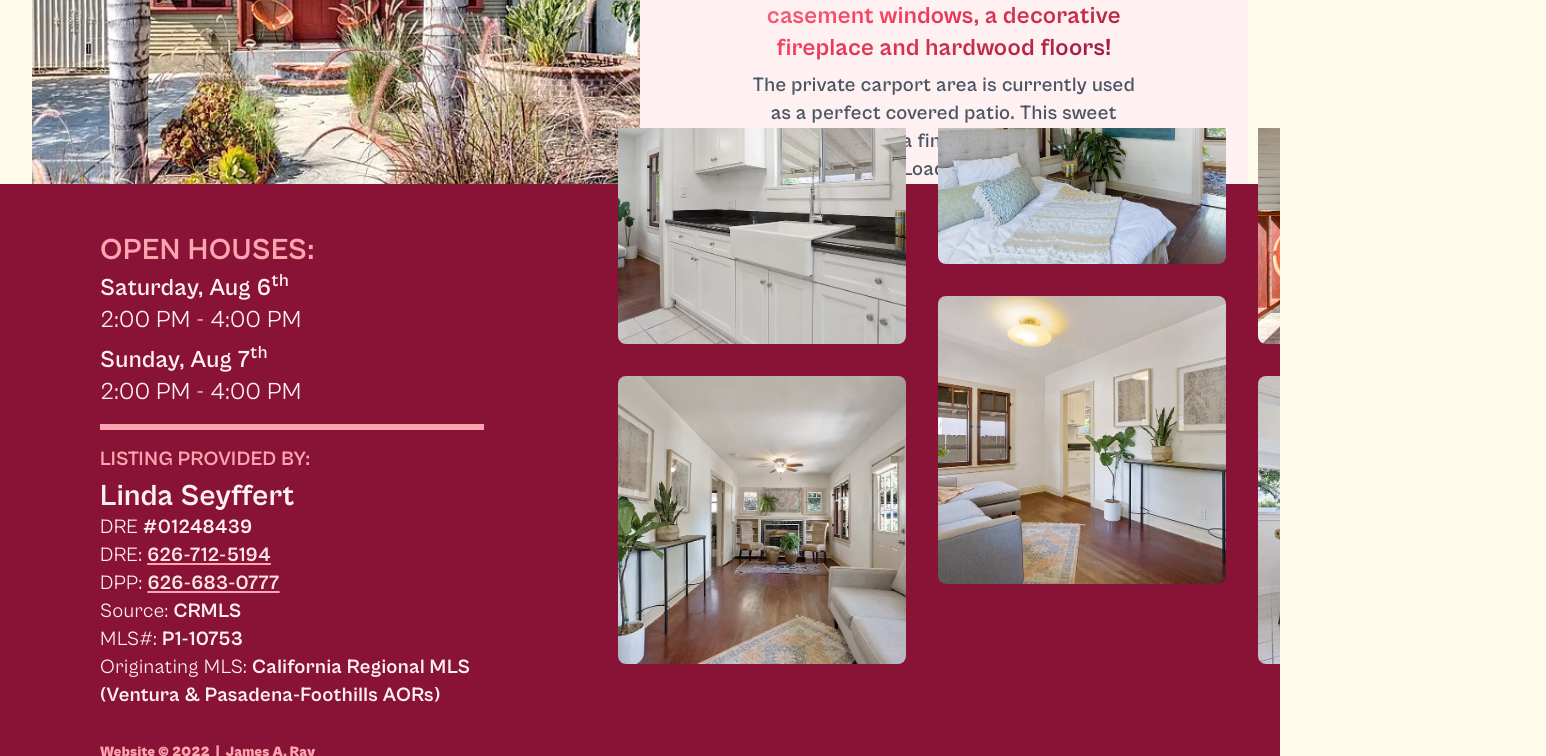
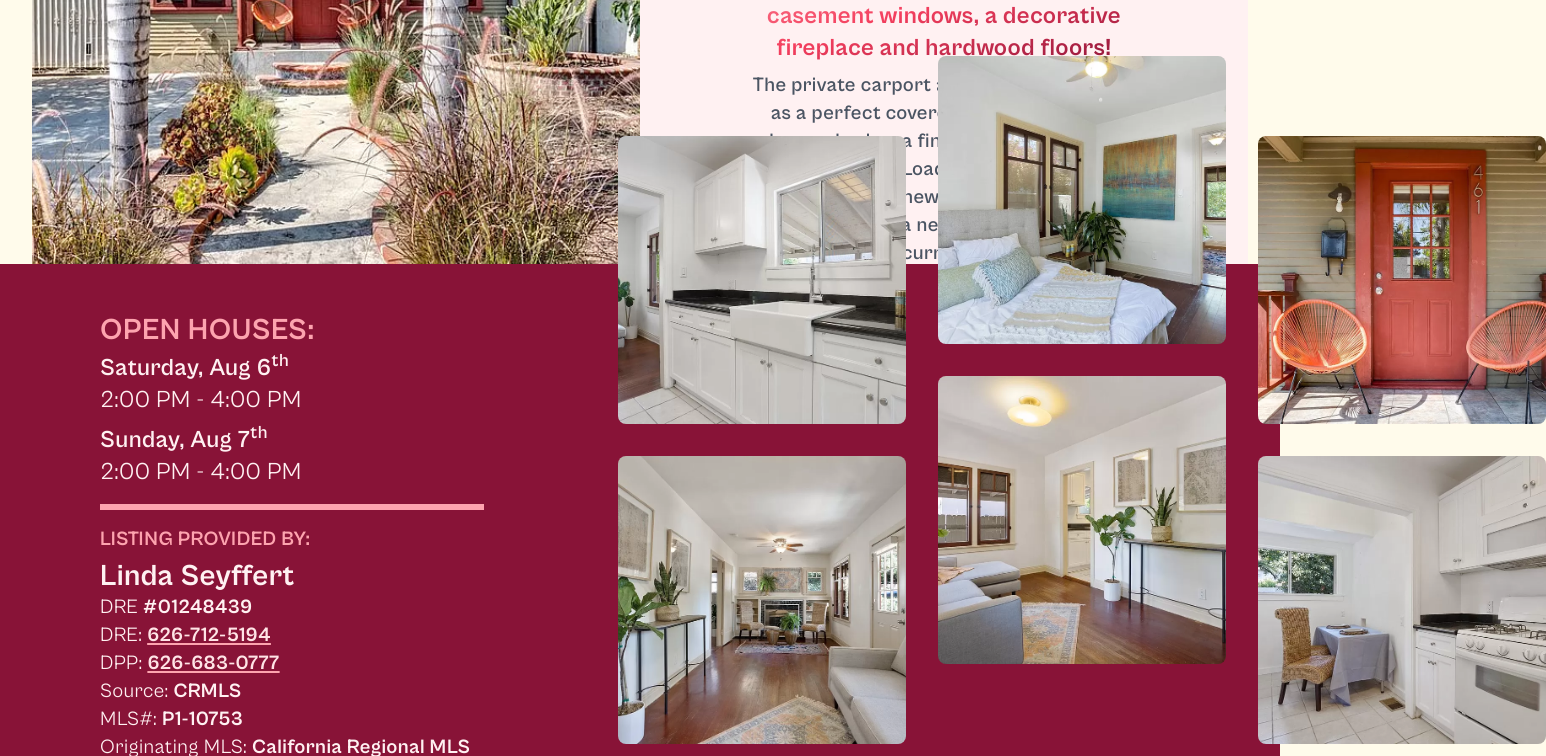
Before and after one commit to James-Ray-Enterprises/461prescott.com, a Vue app: page / in a window 1280 px wide. Shown: the part 1160-1916 px from the top of the page, 1546 px wide, since content can reach past the window. Built offline with nearby package versions, Linux system fonts and the light colour scheme.

Commit message:
home placement

```diff
--- a/src/App.vue
+++ b/src/App.vue
@@ -139,7 +139,7 @@ const Gallery = [
     </div>
   </section>
   <!-- Footer section -->
-  <footer class="relative md:overflow-hidden xl:-mt-80 z-40">
+  <footer class="relative overflow-hidden md:overflow-visible xl:-mt-60 z-40">
     <div class="pt-32 sm:pt-14">
       <div class="bg-rose-900 px-10 2xl:px-0 2xl:-mb-16">
 
```
